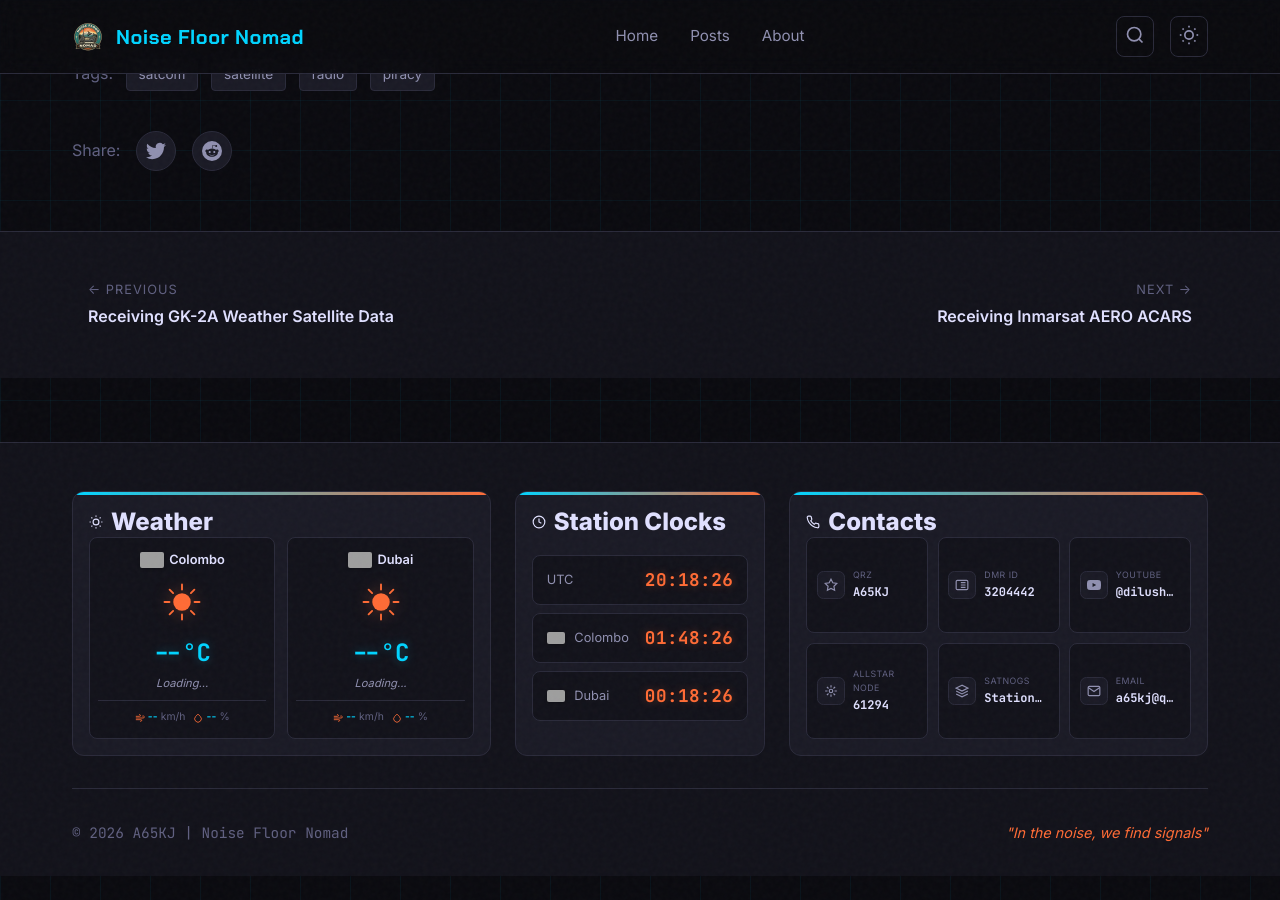
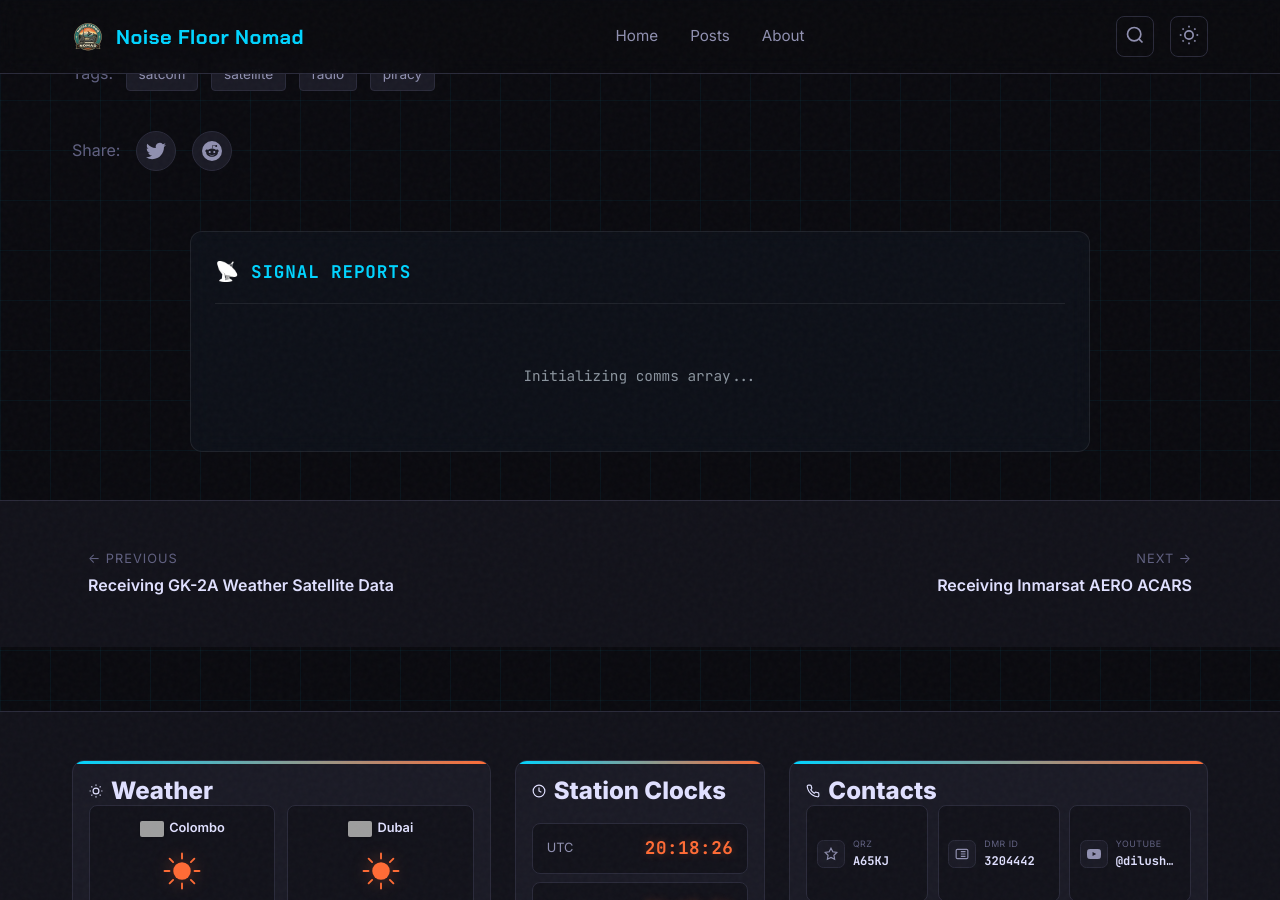
Before and after one commit to hmdsamarasekara/hmdsamarasekara.github.io, a Jekyll site: the page built from _posts/2022-09-05-UHF-Satcom-Piracy.md, in a window 1280 px wide and 900 px high, scrolled down 5375 px. Built offline with Jekyll 4.4.1, drawn with Linux system fonts in a browser that asks for light colours; comment, search, counter and statistics services are not loaded; grey boxes are pictures that could not be loaded.

Commit message:
Update post.html

```diff
--- a/_layouts/post.html
+++ b/_layouts/post.html
@@ -107,20 +107,21 @@
     </div>
 </article>
 
-            {% if page.comments != false %}
-            <div class="comments-section">
-              <div id="cusdis_thread"
-                data-host="https://cusdis.com"
-                data-app-id="40e3382a-219d-4128-8286-40cd9be8f0cd"
-                data-page-id="{{ page.url }}"
-                data-page-url="{{ page.url | absolute_url }}"
-                data-page-title="{{ page.title }}"
-                data-theme="dark">
+            <section class="comments-section">
+              <div class="comments-wrapper">
+                <div class="comments-header">
+                  <h3 class="comments-title">Signal Reports</h3>
+                </div>
+                <div id="cusdis_thread"
+                  data-host="https://cusdis.com"
+                  data-app-id="YOUR_APP_ID"
+                  data-page-id="{{ page.url }}"
+                  data-page-url="{{ page.url | absolute_url }}"
+                  data-page-title="{{ page.title }}"
+                ></div>
+                <script async defer src="https://cusdis.com/js/cusdis.es.js"></script>
               </div>
-            </div>
-
-            <script async defer src="https://cusdis.com/js/cusdis.es.js"></script>
-            {% endif %}
+            </section>
 
 <nav class="post-nav">
     <div class="container">
```
